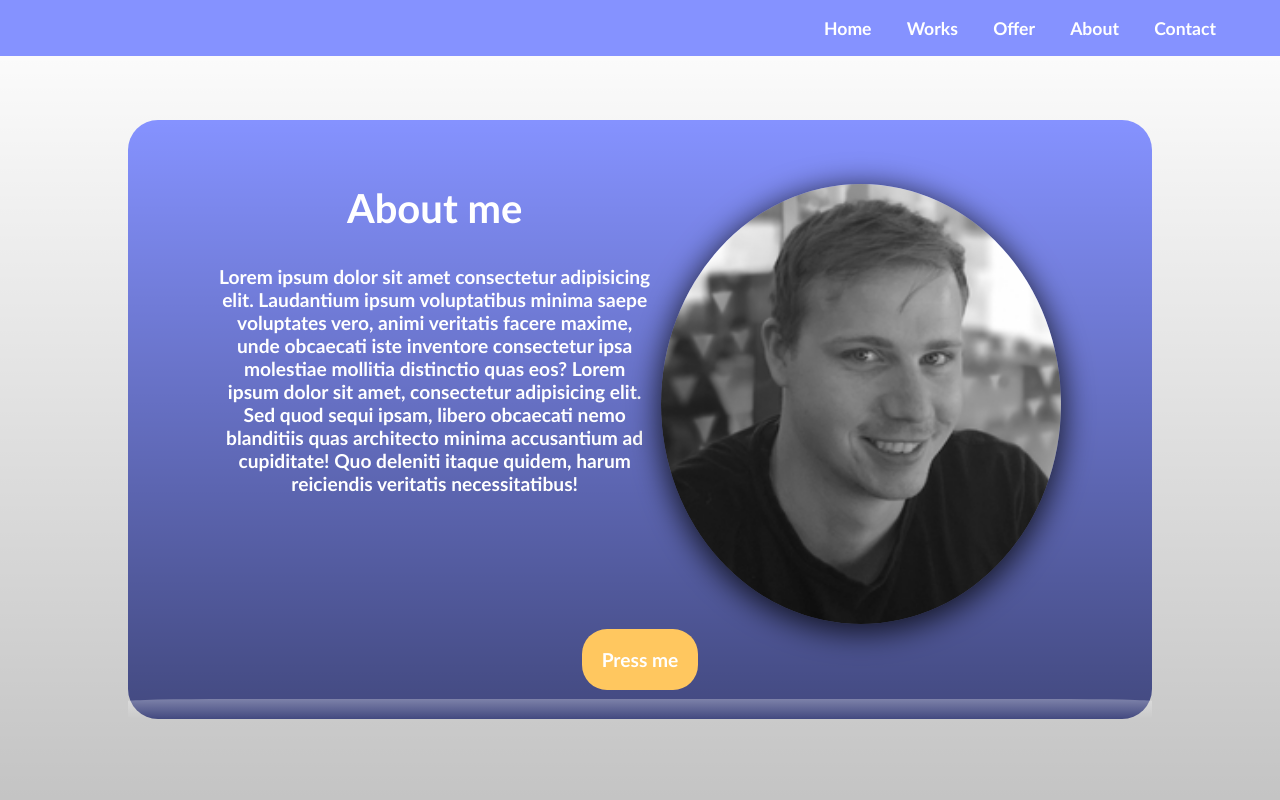
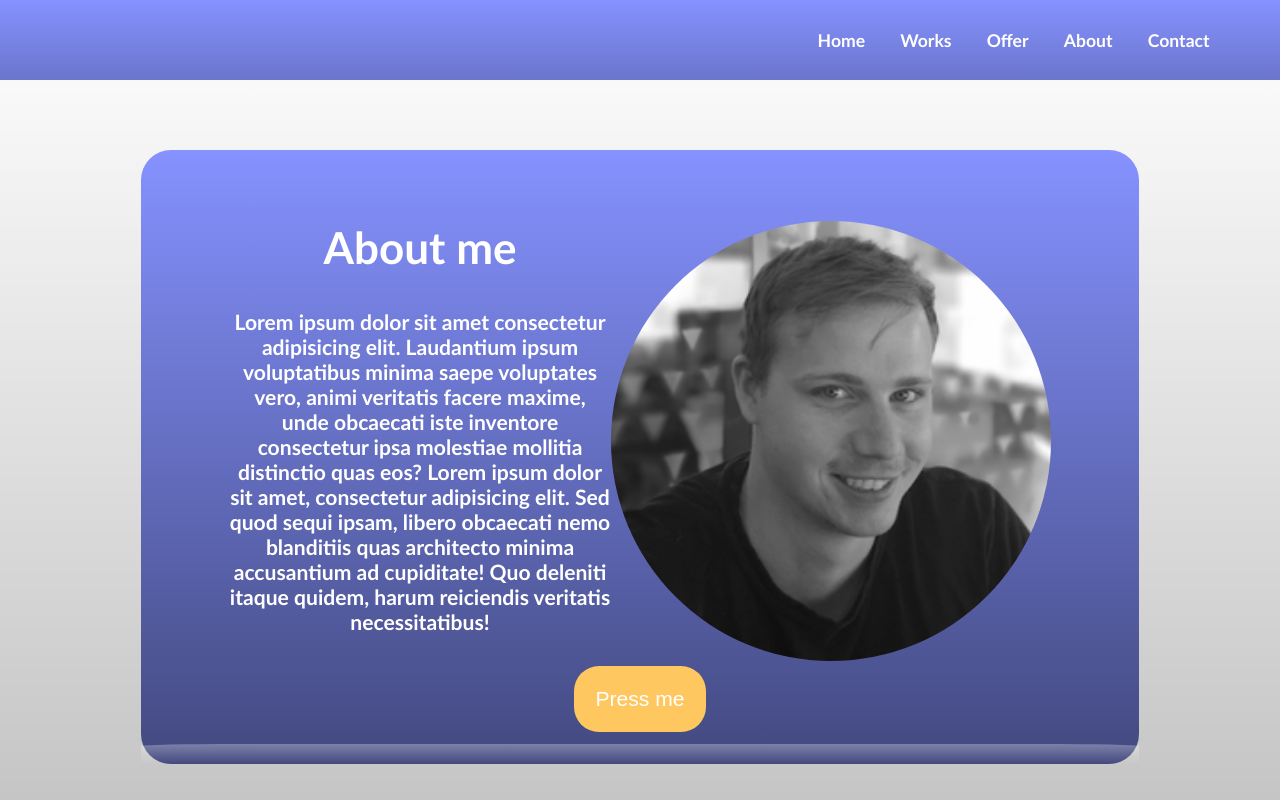
Before and after one commit to Draxlicious/portfolio-lukas, a website: page portfolio/index.html in a window 1280 px wide. Shown: the top 800 px of the page. Drawn offline with Linux system fonts and the light colour scheme.

Commit message:
scss standard setup

```diff
--- a/portfolio/index.html
+++ b/portfolio/index.html
@@ -5,7 +5,7 @@
     <meta charset="UTF-8">
     <meta name="viewport" content="width=device-width, initial-scale=1.0">
     <meta http-equiv="X-UA-Compatible" content="ie=edge">
-    <link rel="stylesheet" href="assets/style.css">
+    <link rel="stylesheet" href="./dist/css/index.css">
     <title>Portfolio</title>
 </head>
 
@@ -64,6 +64,6 @@
 
 </body>
 
-<script src="assets/index.js"></script>
+<script src="assets/js/index.js"></script>
 
 </html>
--- /dev/null
+++ b/portfolio/src/scss/_fontstyle.scss
@@ -0,0 +1,17 @@
+html{
+    font-family: 'Gill Sans', 'Gill Sans MT', Calibri, 'Trebuchet MS', sans-serif;
+    font-weight: 600;
+    font-size:1.1rem;
+    color:white;
+}
+button{
+    color:white;
+}
+
+.portfolio__heading{
+    font-size:2.5em;
+    margin-top: 0;
+}
+.portfolio__content{
+    font-size:1.2em;
+}
--- /dev/null
+++ b/portfolio/src/scss/_variables.scss
@@ -0,0 +1 @@
+$primaryColor:rgb(133, 146, 255);
--- /dev/null
+++ b/portfolio/src/scss/index.scss
@@ -0,0 +1,135 @@
+@import "./variables";
+@import "./fontstyle";
+
+/* Computer users */
+@media (min-width:600px){
+
+    *{
+        box-sizing: border-box;
+    }
+
+    body {
+        margin:0;
+        background-color: white;
+        background-image: linear-gradient(180deg, rgba(0,0,0,0), rgba(0,0,0,0.5));
+    }
+
+    #wrapper{
+        margin:4em 8em;
+        height:93vh;
+    }
+
+    .header{
+        background-color: $primaryColor;
+        background-image:linear-gradient(180deg, rgba(0,0,0,0), rgba(0,0,0,0.2));
+        padding: 0 4em;
+
+        .navigation{
+            height: 10vh;
+            display: flex;
+            align-items: center;
+            justify-content: flex-end;
+
+            input[type=checkbox] {
+                display: none;
+            }
+
+            .navigation__ul{
+                display: flex;
+                list-style-type: none;
+                justify-content: flex-end;
+                align-items: center;
+
+                .navigation__li{
+                    margin-left:2em;
+                    padding: 1.3em 0;
+                    position: relative;
+
+                    .navigation__a{
+                        text-decoration: none;
+                        color:white;
+                    }
+                }
+
+                .navigation__li::before{
+                    content:'';
+                    top: 10%;
+                    width:0px;
+                    background-color: white;
+                    transition: width 500ms linear;
+                }
+
+                .navigation__li:hover::before{
+                    position: absolute;
+                    width:100%;
+                    height:4px;
+                }
+            }
+        }
+    }
+    .contentbox__one::after{
+        content: '';
+        width:100%;
+        height: 20px;
+        border-radius: 10%;
+        background: linear-gradient(to bottom, rgba(255, 255, 255, 0.3) 0%, rgba(255, 255, 255, 0) 100%);
+        position: absolute;
+        left:0%;
+        bottom:0%;
+    }
+    .contentbox__one{
+        background-color: $primaryColor;
+        background-image: linear-gradient(180deg, rgba(0, 0, 0, 0), rgba(0,0,0,0.5));
+        border-radius: 30px;
+        position: relative;
+
+        .picture__container{
+            display:flex;
+            justify-content: space-evenly;
+            padding: 4em 5em 0 5em;
+            height: 55vh;
+
+             .photo__discription{
+                text-align: center;
+                width:50%;
+            }
+
+            .profile__container{
+                height:55vh;
+
+                .photo{
+                    background-image: url("/portfolio/images/standard_luks.png");
+                    background-repeat: no-repeat;
+                    width: 25em;
+                    height: 100%;
+                    margin: 0;
+                    background-size: cover;
+                    background-position: center;
+                    border-radius: 50%;
+                    filter:grayscale(1);
+                }
+            }
+        }
+    }
+
+    .button__container{
+        display:flex;
+        justify-content: center;
+        padding-top: 2.5em;
+
+            .button_target{
+                padding:1em;
+                background-color:#FFC75F;
+                border-radius: 25px;
+                border:none;
+                font-size: 1.2em;
+                margin: 1.5em 0;
+            }
+    }
+/* ================================= Section two ======================================*/
+    .section__two{
+        height:100vh;
+        background-color: white;
+        background-image: linear-gradient(180deg, rgba(0,0,0,0), rgba(0,0,0,0.5));
+    }
+}
```
Also changed, not shown: package.json (added, +24 -0 lines), README.md, portfolio/assets/js/index.js (renamed from portfolio/assets/index.js), portfolio/css/style.css (renamed from portfolio/assets/style.css), portfolio/dist/css/index.css (added), 4 other files.
